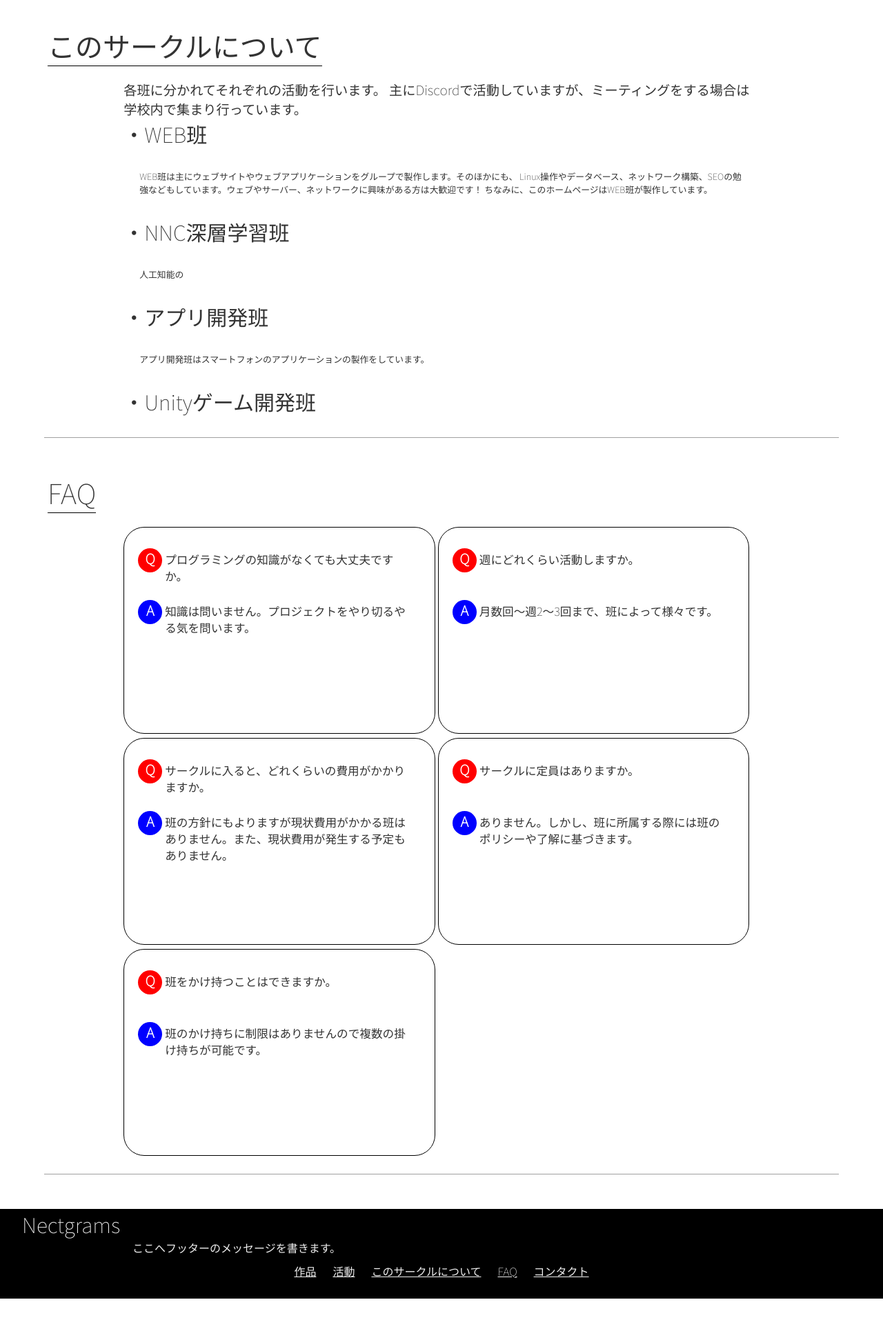
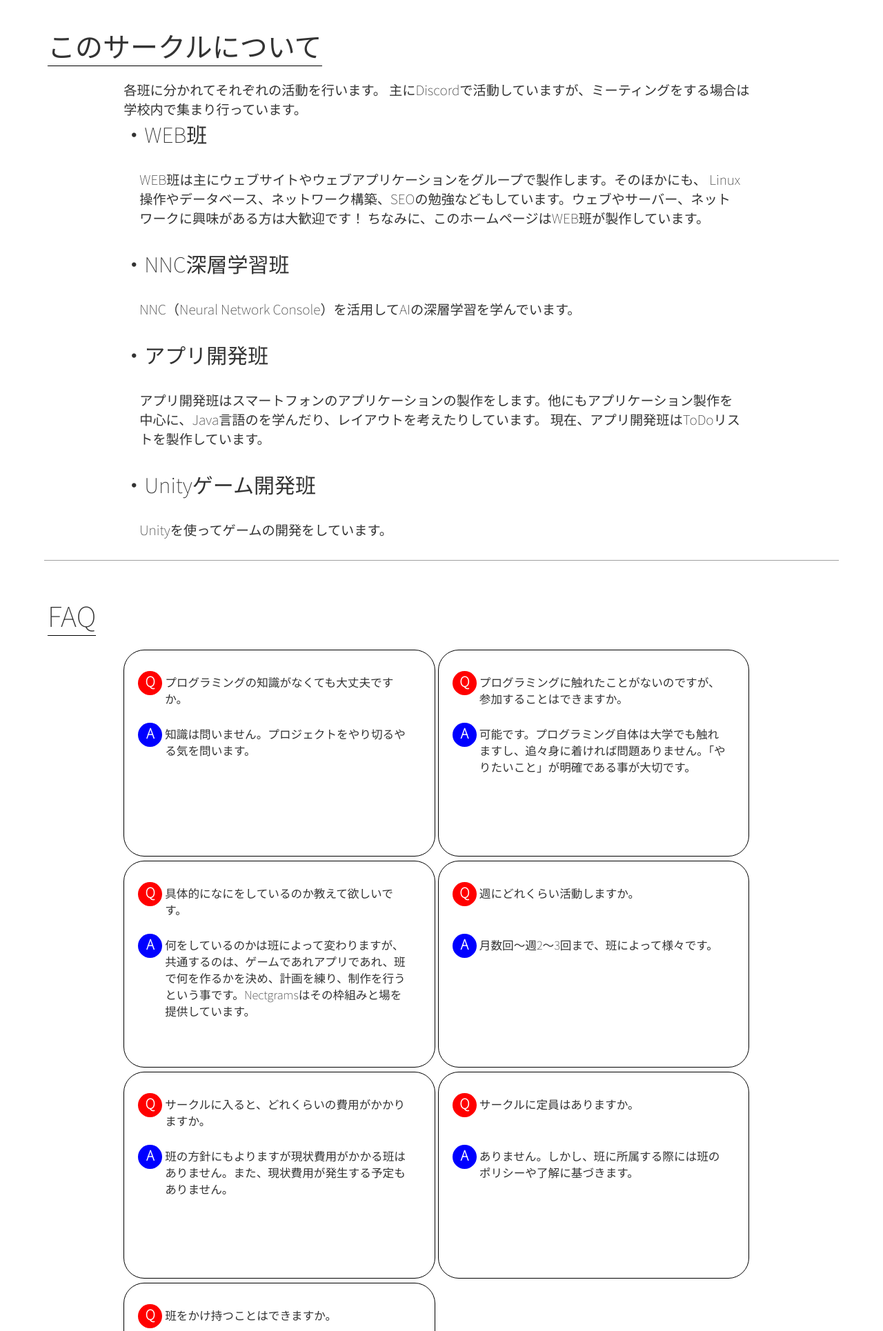
Before and after one commit to MORIMOTO520212/nectgrams, a PHP site: page / in a window 1280 px wide. Shown: the part 786-2716 px from the top of the page at 69% size. Before the commit the page ends 2669 px from the top, so only its background shows below. Run offline with PHP 8.4, Linux system fonts and the light colour scheme; tables that the repository leaves empty or names only in its code hold one stand-in row (values such as "Sample post"); some libraries are stand-ins or nearby versions.

Commit message:
2021.04.01

```diff
--- a/assets/style.css
+++ b/assets/style.css
@@ -140,7 +140,7 @@ div.product_sb .scroll img{
     height: 100%;
 }
 
-/* サークルについて */
+/* contents */
 div.m_b{
     margin: 50px auto;
     border-bottom: solid 1px #a0a0a0;
@@ -165,7 +165,16 @@ div.m_b .msg .msg{
     font-size: 1vw;
     margin: 30px auto;
 }
+div.m_b .img{
+    width: 80%;
+    margin: 20px auto;
+}
+div.m_b .img img{
+    width: 352px;
+    border-radius: 10px;
+}
 
+/* FAQ */
 div.m_b .faq-main{
     width: 80%;
     /*border: solid 1px;*/
@@ -316,41 +325,11 @@ div.smart-footer .f-main .f-msg p{
     color: #eee;
 }
 
-/* footer */
-div.footer{
-    position: relative;
-    width: 100%;
-    height: 130px;
-    background-color: #000000;
-}
-div.footer .f-main .f-title{
-    width: 95%;
-    margin: 0 auto;
-}
-div.footer .f-main .f-title p{
-    font-size: 30px;
-    color: #eee;
-}
-div.footer .f-main .f-msg{
-    width: 70%;
-    margin: 0 auto;
-}
-div.footer .f-main .f-msg p{
-    font-size: 16px;
-    color: #eee;
-}
-div.footer .f-main .f-link{
-    width: 500px;
-    text-align: center;
-    margin: 10px auto;
-}
-div.footer .f-main .f-link a{
-    text-decoration: underline;
-    margin: 0 2%;
-}
-
 @media screen and (max-width: 1300px){
     div.m_b .msg{
+        font-size: 1.5vw;
+    }
+    div.m_b .msg .msg{
         font-size: 1.5vw;
     }
     div.faq-box .question .q-msg{
--- a/container/footer.html
+++ b/container/footer.html
@@ -1,16 +1,59 @@
+<style>
+    /* footer */
+    div.footer{
+        position: relative;
+        width: 100%;
+        height: 130px;
+        background-color: #000000;
+    }
+    div.footer .f-main .f-title{
+        width: 95%;
+        margin: 0 auto;
+    }
+    div.footer .f-main .f-title p{
+        font-size: 30px;
+        color: #eee;
+    }
+    div.footer .f-main .f-msg{
+        width: 70%;
+        margin: 0 auto;
+    }
+    div.footer .f-main .f-msg p{
+        font-size: 16px;
+        color: #eee;
+    }
+    div.footer .f-main .f-link{
+        width: 500px;
+        text-align: center;
+        margin: 10px auto;
+    }
+    div.footer .f-main .f-link a{
+        text-decoration: underline;
+        margin: 0 2%;
+    }
+</style>
 <div class="footer">
     <div class="f-main">
         <div class="f-title"><p>Nectgrams</p></div>
-        <div class="f-msg"><p>ここへフッターのメッセージを書きます。</p></div>
+        <div class="f-msg"><p>このページへアクセスしてくれてありがとうございます。</p></div>
         <div class="f-link">
-            <a href="#">作品</a>
-            <a href="#">活動</a>
-            <a href="#">このサークルについて</a>
-            <a href="#">FAQ</a>
-            <a href="#">コンタクト</a>
+            <a id="href_products" href="#">作品</a>
+            <a id="href_activity" href="#">活動</a>
+            <a id="href_about" href="#">このサークルについて</a>
+            <a id="href_faq" href="#">FAQ</a>
+            <a id="href_contact" href="#">コンタクト</a>
         </div>
     </div>
 </div>
 <script>
-
+    if("localhost"==location.host){
+        var base_url = location.origin+"/nectgrams";
+    }else{
+        var base_url = location.origin;
+    }
+    document.getElementById("href_products").setAttribute("href", base_url+"/products");
+    document.getElementById("href_activity").setAttribute("href", base_url+"/activity");
+    document.getElementById("href_about").setAttribute("href", base_url+"");
+    document.getElementById("href_faq").setAttribute("href", base_url+"");
+    document.getElementById("href_contact").setAttribute("href", base_url+"/contact");
 </script>
--- a/container/metadata.html
+++ b/container/metadata.html
@@ -6,8 +6,6 @@
 <link rel="preconnect" href="https://fonts.gstatic.com">
 <link href="https://fonts.googleapis.com/css2?family=Noto+Sans+JP:wght@100&display=swap" rel="stylesheet">
 <link id="icon" rel="icon" type="image/x-icon" href>
-<script id="logout" src></script>
-<script id="getCookie" src></script>
 <script>
     if("localhost"==location.host){
         var base_url = location.origin+"/nectgrams";
@@ -15,6 +13,11 @@
         var base_url = location.origin;
     }
     document.getElementById("icon").setAttribute("href", base_url+"/assets/nectgrams_icon.ico");
-    document.getElementById("logout").setAttribute("src", base_url+"/container/logout.js");
-    document.getElementById("getCookie").setAttribute("src", base_url+"/container/getCookie.js");
+
+    const script_logout = document.createElement("script");
+    const script_getCookie = document.createElement("script");
+    script_logout.src = base_url+"/container/logout.js";
+    script_getCookie.src = base_url+"/container/getCookie.js";
+    document.getElementById("head").appendChild(script_logout);
+    document.getElementById("head").appendChild(script_getCookie);
 </script>
--- a/container/open_graph_protocol.html
+++ b/container/open_graph_protocol.html
@@ -3,10 +3,10 @@
 <meta name="twitter:creator" content="@Medaka_Bridle" />
 <meta name="twitter:title" content="Nectgrams 公式ウェブサイト" />
 <meta name="twitter:description" content="IPUT学生によるプログラミングサークル「Nectgrams」。チームとして最高のモノを作り上げる環境を提供します。" />
-<meta name="twitter:image" content="[IMAGE URL]" />
+<meta name="twitter:image" content="https://www.nectgrams.com/database/topics/topics_hp_top.png" />
 <meta property="og:title" content="Nectgrams 公式ウェブサイト" />
 <meta property="og:type" content="website" />
 <meta property="og:description" content="IPUT学生によるプログラミングサークル「Nectgrams」。チームとして最高のモノを作り上げる環境を提供します。" />
 <meta property="og:url" content="https://www.nectgrams.com" />
 <meta property="og:site_name" content="サイトのタイトル" />
-<meta property="og:image" content="[IMAGE URL]" />
+<meta property="og:image" content="https://www.nectgrams.com/database/topics/topics_hp_top.png" />
--- a/index.php
+++ b/index.php
@@ -13,7 +13,7 @@ $topics_data = json_encode($topics_data);
 ?>
 <!DOCTYPE html>
 <html>
-    <head>
+    <head id="head">
         <title>Nectgrams - サークルページ</title>
         <link rel="stylesheet" type="text/css" href="assets/style.css">
         <?php require "container/metadata.html" ?>
@@ -119,14 +119,17 @@ $topics_data = json_encode($topics_data);
                     </p></div>
                     <div class="team"><p>・NNC深層学習班</p></div>
                     <div class="msg"><p>
-                        人工知能の
+                        NNC（Neural Network Console）を活用してAIの深層学習を学んでいます。
                     </p></div>
                     <div class="team"><p>・アプリ開発班</p></div>
                     <div class="msg"><p>
-                        アプリ開発班はスマートフォンのアプリケーションの製作をしています。
+                        アプリ開発班はスマートフォンのアプリケーションの製作をします。他にもアプリケーション製作を中心に、Java言語のを学んだり、レイアウトを考えたりしています。
+                        現在、アプリ開発班はToDoリストを製作しています。
                     </p></div>
                     <div class="team"><p>・Unityゲーム開発班</p></div>
-                    <div class="msg"><p></p></div>
+                    <div class="msg"><p>
+                        Unityを使ってゲームの開発をしています。
+                    </p></div>
                 </div>
             </div>
             <div class="m_b">
@@ -143,6 +146,34 @@ $topics_data = json_encode($topics_data);
                             <div class="a-icon"><p>A</p></div>
                             <div class="q-msg">
                                 <p>知識は問いません。プロジェクトをやり切るやる気を問います。</p>
+                            </div>
+                        </div>
+                    </div>
+                    <div class="faq-box">
+                        <div class="question">
+                            <div class="q-icon"><p>Q</p></div>
+                            <div class="q-msg">
+                                <p>プログラミングに触れたことがないのですが、参加することはできますか。</p>
+                            </div>
+                        </div>
+                        <div class="question">
+                            <div class="a-icon"><p>A</p></div>
+                            <div class="q-msg">
+                                <p>可能です。プログラミング自体は大学でも触れますし、追々身に着ければ問題ありません。「やりたいこと」が明確である事が大切です。</p>
+                            </div>
+                        </div>
+                    </div>
+                    <div class="faq-box">
+                        <div class="question">
+                            <div class="q-icon"><p>Q</p></div>
+                            <div class="q-msg">
+                                <p>具体的になにをしているのか教えて欲しいです。</p>
+                            </div>
+                        </div>
+                        <div class="question">
+                            <div class="a-icon"><p>A</p></div>
+                            <div class="q-msg">
+                                <p>何をしているのかは班によって変わりますが、共通するのは、ゲームであれアプリであれ、班で何を作るかを決め、計画を練り、制作を行うという事です。Nectgramsはその枠組みと場を提供しています。</p>
                             </div>
                         </div>
                     </div>
@@ -204,20 +235,13 @@ $topics_data = json_encode($topics_data);
                     </div>
                 </div>
             </div>
-        </div>
-        <div class="footer">
-            <div class="f-main">
-                <div class="f-title"><p>Nectgrams</p></div>
-                <div class="f-msg"><p>ここへフッターのメッセージを書きます。</p></div>
-                <div class="f-link">
-                    <a href="#">作品</a>
-                    <a href="#">活動</a>
-                    <a href="#">このサークルについて</a>
-                    <a href="#">FAQ</a>
-                    <a href="#">コンタクト</a>
-                </div>
+            <div class="m_b">
+                    <div class="title"><p>Languages</p></div>
+                    <div class="msg"><p>Nectgramsのウェブサイトはこれらのファイルから成り立っています。</p></div>
+                    <div class="img"><img src="assets/languages.png"></div>
             </div>
         </div>
+        <?php require "container/footer.html" ?>
         <script src="assets/base.js"></script>
     </body>
 </html>
--- a/login/index.php
+++ b/login/index.php
@@ -8,7 +8,7 @@ $mysqli->close();
 ?>
 <!DOCTYPE html>
 <html>
-    <head>
+    <head id="head">
         <title>Nectgrams - ログイン</title>
         <link rel="stylesheet" type="text/css" href="assets/style.css">
         <script src="assets/sha256.js"></script>
```
Also changed, not shown: activity/index.php (+2 -14 lines), contact/index.php (+2 -14 lines), products/index.php (+2 -14 lines), .htaccess (deleted), assets/languages.png (added), 1 other file.
